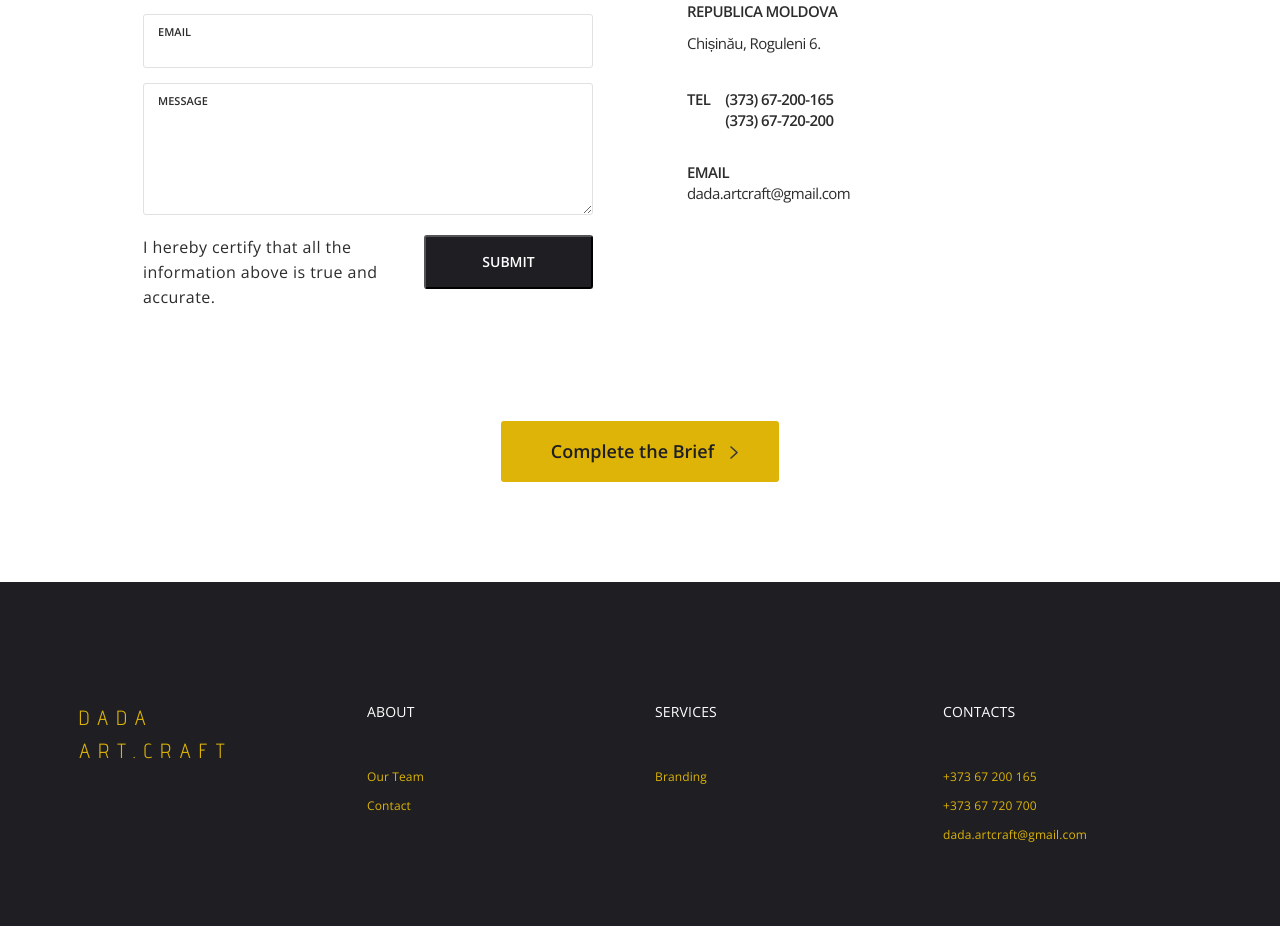
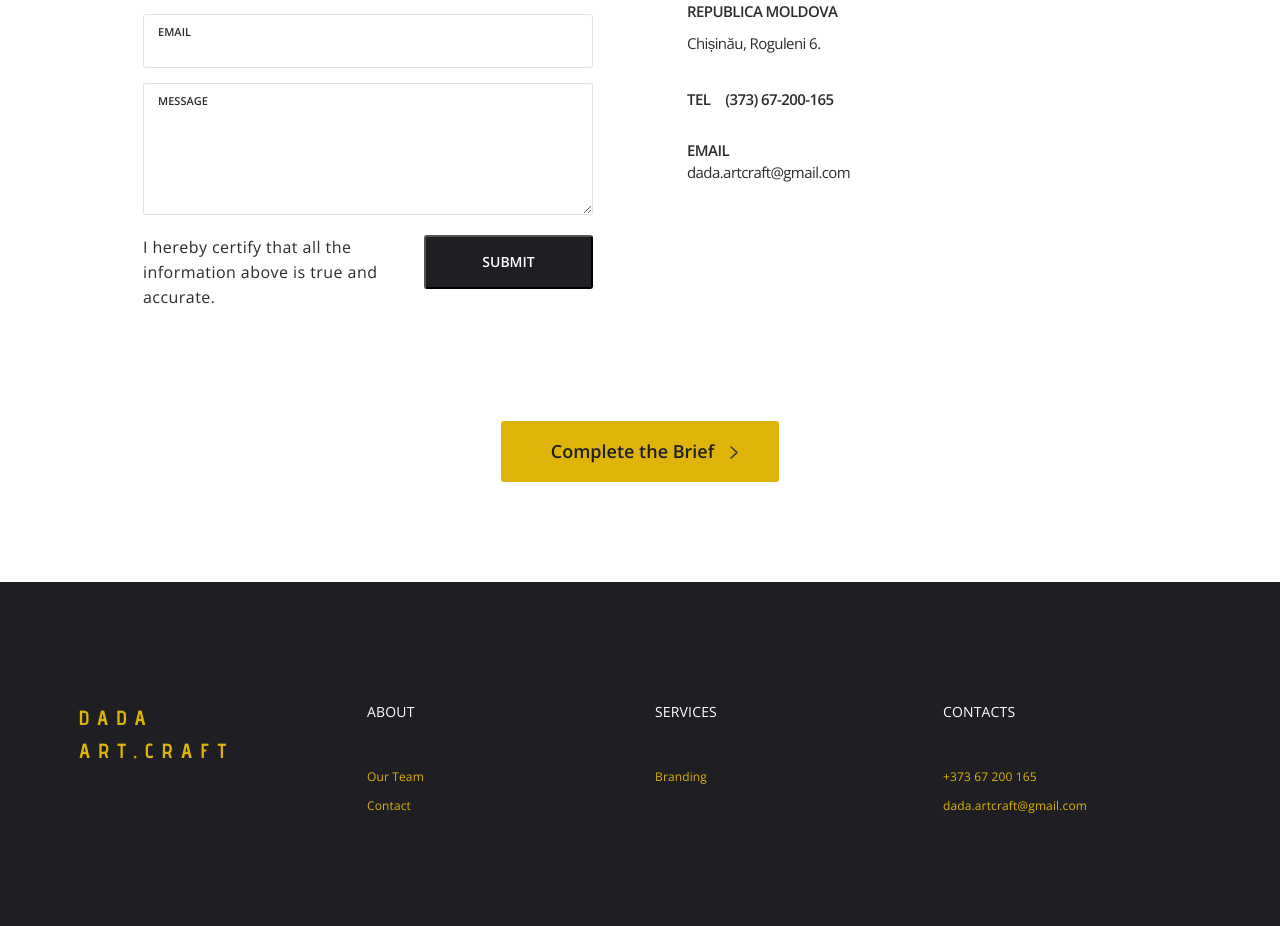
Before and after one commit to Lyyov/dada.artcraft, a React (Create React App) app: page /contacts in a window 1280 px wide. Shown: the part 566-1492 px from the top of the page. Built offline with nearby package versions, Linux system fonts and the light colour scheme.

Commit message:
Remove second number from website, logo footer bold

```diff
--- a/src/components/pages/Contacts/Contact.js
+++ b/src/components/pages/Contacts/Contact.js
@@ -188,7 +188,6 @@ const Contact = () => {
               <span>Tel</span>
               <span>
                 <a href="tel:+37367200165">(373) 67-200-165</a> <br />
-                <a href="tel:+37367720200">(373) 67-720-200</a>
               </span>
             </div>
             <div className="contact__email">
--- a/src/containers/Footer/Footer.js
+++ b/src/containers/Footer/Footer.js
@@ -49,11 +49,6 @@ const footer = () => {
                 </a>
               </li>
               <li>
-                <a className="footer__link" href="tel:+37367200166">
-                  +373 67 720 700
-                </a>
-              </li>
-              <li>
                 <a
                   className="footer__link"
                   href="mailto:dada.artcraft@gmail.com"
--- a/src/containers/Footer/footer.scss
+++ b/src/containers/Footer/footer.scss
@@ -15,6 +15,7 @@
     text-transform: uppercase;
     letter-spacing: 8px;
     line-height: 1.6;
+    font-weight: 800;
   }
 
   &__title {
```
